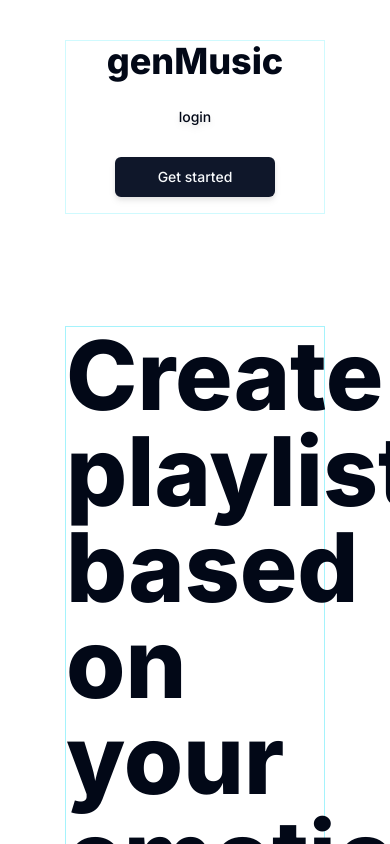
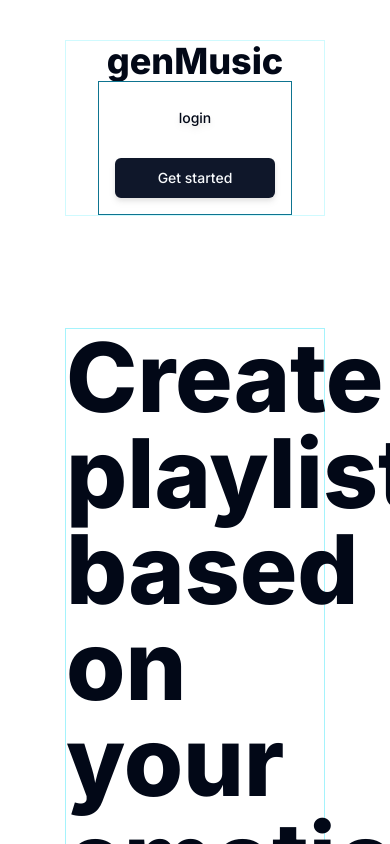
Before and after one commit to vitucordeiro/genmusic-front, a Next.js app: page / in a window 390 px wide. Shown: the top 844 px of the page. Built offline with nearby package versions, Linux system fonts and the light colour scheme.

Commit message:
Fix: bug tailwind responsive nav

```diff
--- a/src/components/screen/home/Nav.tsx
+++ b/src/components/screen/home/Nav.tsx
@@ -4,7 +4,7 @@ export default function Nav() {
     return(
             <div className="border border-cyan-100 mt-10 flex flex-col items-center md:flex-row md:flex md:items-center md:justify-between justify-center w-2/3">
                 <h3 className="font-extrabold text-4xl">genMusic</h3>
-                <div className="flex flex-col items-center space-y-5 md:space-x-5 md:flex md:flex-row p-4 ">
+                <div className="border border-cyan-700 flex flex-col items-center md:justify-center space-y-5 md:space-y-0 md:space-x-10 md:flex md:flex-row p-4 ">
                     <ButtonContext variant={"ghost"} link="sigin" text="login" size="w-32"></ButtonContext>
                     <ButtonContext variant={"default"} link="singup" text="Get started" size="w-40"></ButtonContext>
                 </div>
```
